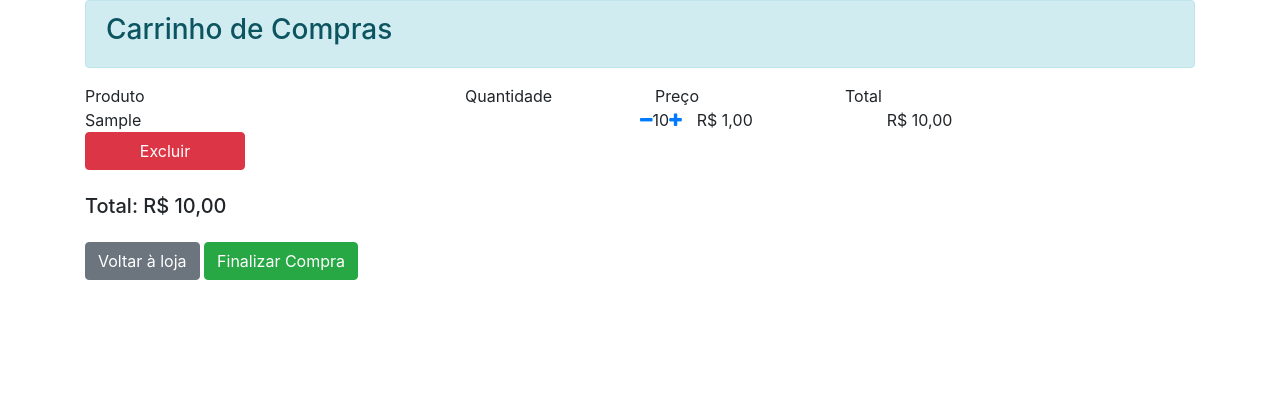
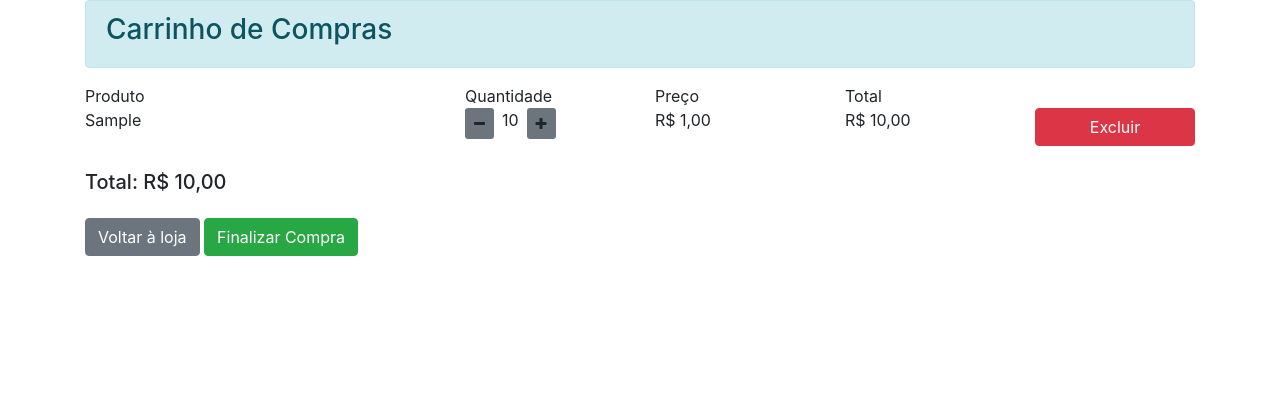
Before and after one commit to lucasbrito0611/PSI-teste, a Django app: template loja/templates/carrinho/carrinho-listar.html in a window 1280 px wide. Shown: the part 56-476 px from the top of the page. Run offline with Django 4.2, Linux system fonts and the light colour scheme; the template is opened without the code that fills it: values that come from a table or form of the project are taken from there, others are empty; tables that the repository leaves empty hold one stand-in row (values such as "Sample post"); parts of the project's set-up code (start-up, migrations or seed data) failed here and were passed over; some libraries are stand-ins or nearby versions.

Commit message:
Atividade do capítulo 20 finalizado

```diff
--- a/loja/templates/carrinho/carrinho-listar.html
+++ b/loja/templates/carrinho/carrinho-listar.html
@@ -20,17 +20,19 @@
             </div>
             {% if itens %}
                 {% for item in itens %}
-                    <div class="row">
-                        <a class="col-md-4"> {{ item.produto.Produto }}</a>
-                        <a class="col-md-2">
-                            <a href="">
-                                <i class="fa fa-minus"></i>
-                            </a>
-                            {{ item.quantidade }}
-                            <a href="">
-                                <i class="fa fa-plus"></i>
-                            </a>
-                        </a>
+                    <div class="row mb-2">
+                        <a class="col-md-4">{{ item.produto.Produto }}</a>
+                        <div class="col-md-2 d-flex">
+                            <form method="POST" action="{% url 'diminuir-quantidade' item.id %}">
+                                {% csrf_token %}
+                                <button type="submit" class="btn btn-sm bg-secondary"><i class="fa fa-minus"></i></button>
+                            </form>
+                            <span class="mx-2">{{ item.quantidade }}</span>
+                            <form method="POST" action="{% url 'aumentar-quantidade' item.id %}">
+                                {% csrf_token %}
+                                <button type="submit" class="btn btn-sm bg-secondary"><i class="fa fa-plus"></i></button>
+                            </form>
+                        </div>
                         <a class="col-md-2">R$ {{ item.preco|floatformat:2 }}</a>
                         <a class="col-md-2">R$ {{ item.total }}</a>
                         <a class="col-md-2">
--- a/loja/urls/CarrinhoUrls.py
+++ b/loja/urls/CarrinhoUrls.py
@@ -1,9 +1,11 @@
 from django.urls import path
-from loja.views.CarrinhoView import create_carrinhoitem_view, list_carrinho_view, confirmar_carrinho_view, remover_item_view
+from loja.views.CarrinhoView import create_carrinhoitem_view, list_carrinho_view, confirmar_carrinho_view, remover_item_view, aumentar_quantidade, diminuir_quantidade
 
 urlpatterns = [
     path("", list_carrinho_view, name='list_carrinho'),
     path("<int:produto_id>", create_carrinhoitem_view, name='create_carrinhoitem'),
     path("confirmar", confirmar_carrinho_view, name='confirmar_carrinho'),
     path('remover/<int:item_id>/', remover_item_view, name='remover_carrinhoitem'),
+    path('aumentar-quantidade/<int:item_id>/', aumentar_quantidade, name='aumentar-quantidade'),
+    path('diminuir-quantidade/<int:item_id>/', diminuir_quantidade, name='diminuir-quantidade'),
 ]
```
Also changed, not shown: loja/views/CarrinhoView.py (+15 -0 lines), lojaAdmin/media/monitor_dell.jpg (added).
